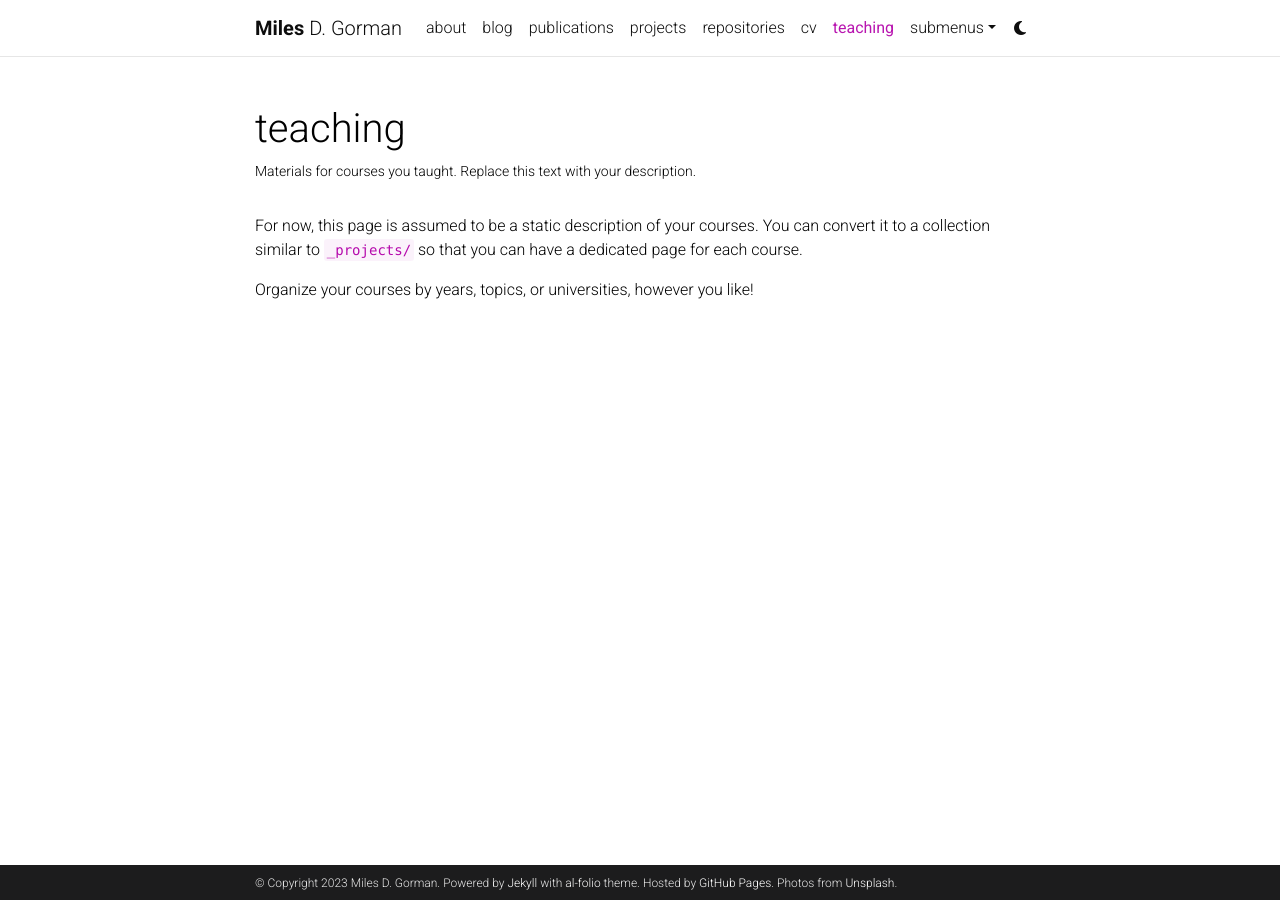
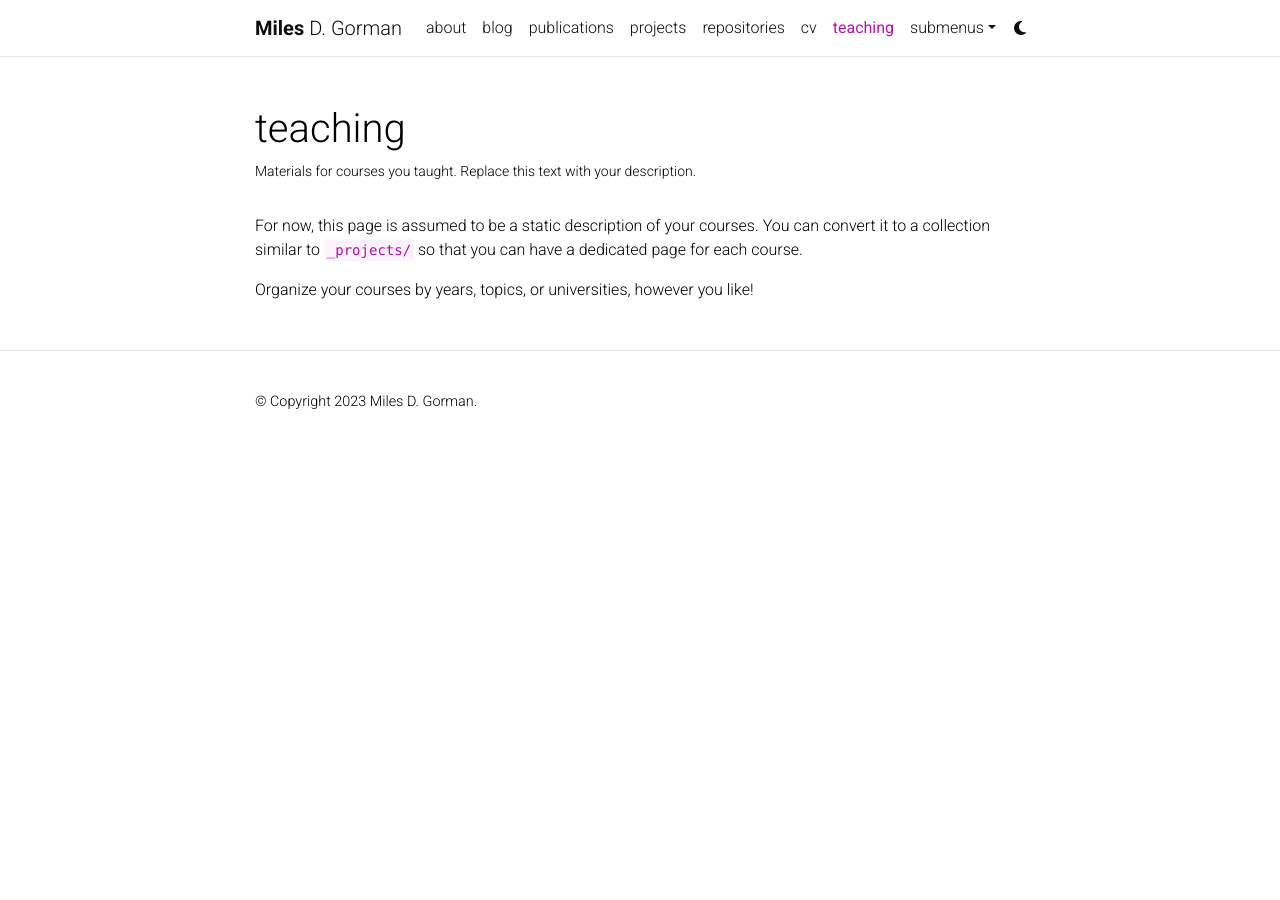
Before and after one commit to MilesGorman/milesgorman.github.io, a Jekyll site: the page built from _pages/teaching.md, in a window 1280 px wide. Built offline with Jekyll 4.4.1, drawn with Linux system fonts in a browser that asks for light colours; comment, search, counter and statistics services are not loaded; a style sheet for code colours, icons or effects is not loaded.

Commit message:
Update _config.yml

```diff
--- a/_config.yml
+++ b/_config.yml
@@ -6,13 +6,10 @@
 first_name: Miles
 middle_name: D.
 last_name: Gorman
-email: Mile.D.Gorman@gmail.com
+email: Miles.D.Gorman@gmail.com
 description: > # the ">" symbol means to ignore newlines until "footer_text:"
   A simple, whitespace theme for academics. Based on [*folio](https://github.com/bogoli/-folio) design.
 footer_text: >
-  Powered by <a href="https://jekyllrb.com/" target="_blank">Jekyll</a> with <a href="https://github.com/alshedivat/al-folio">al-folio</a> theme.
-  Hosted by <a href="https://pages.github.com/" target="_blank">GitHub Pages</a>.
-  Photos from <a href="https://unsplash.com" target="_blank">Unsplash</a>.
 keywords: Miles Douglas Gorman, Quantum Error Correction, Fault Tolerance, Quantum Computing  # add your own keywords or leave empty
 
 lang: en # the language of your site (for example: en, fr, cn, ru, etc.)
@@ -52,7 +49,7 @@
 # -----------------------------------------------------------------------------
 
 navbar_fixed: true
-footer_fixed: true
+footer_fixed: false
 
 # Dimensions
 max_width: 800px
```
